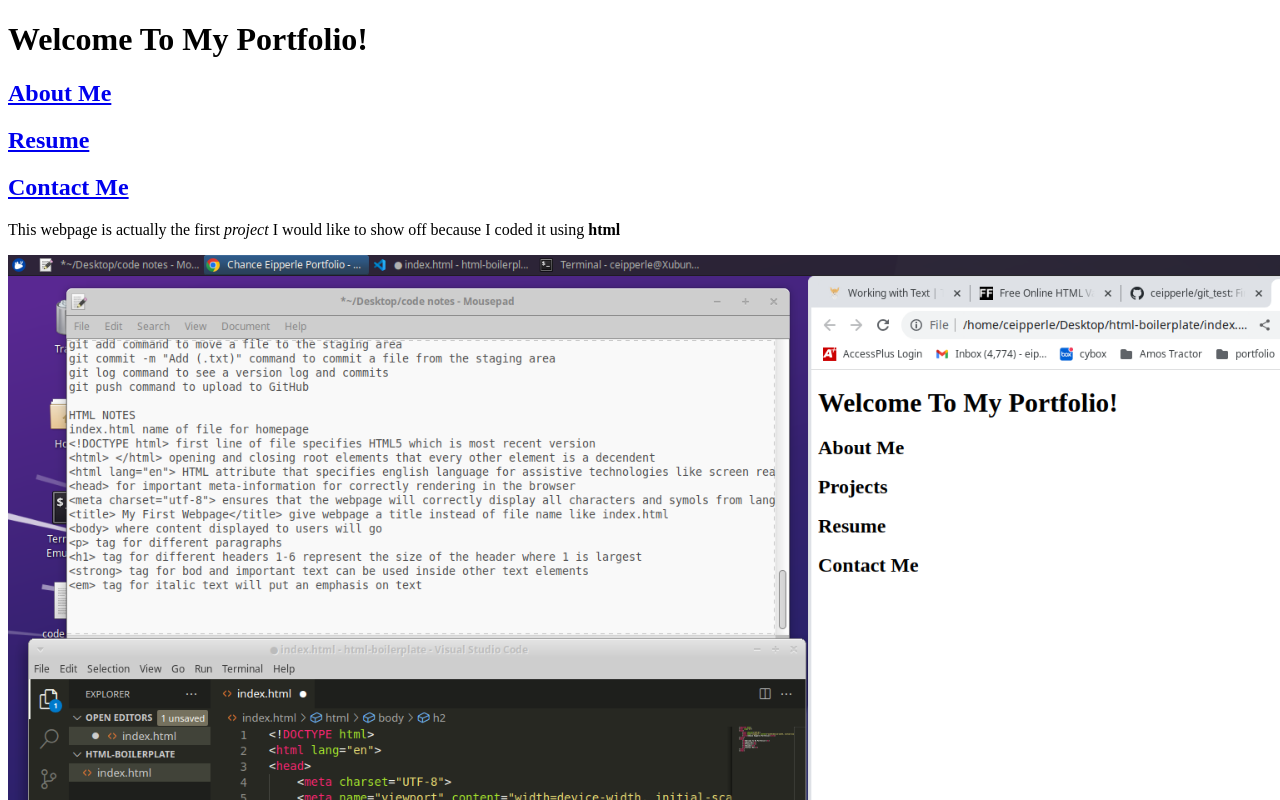
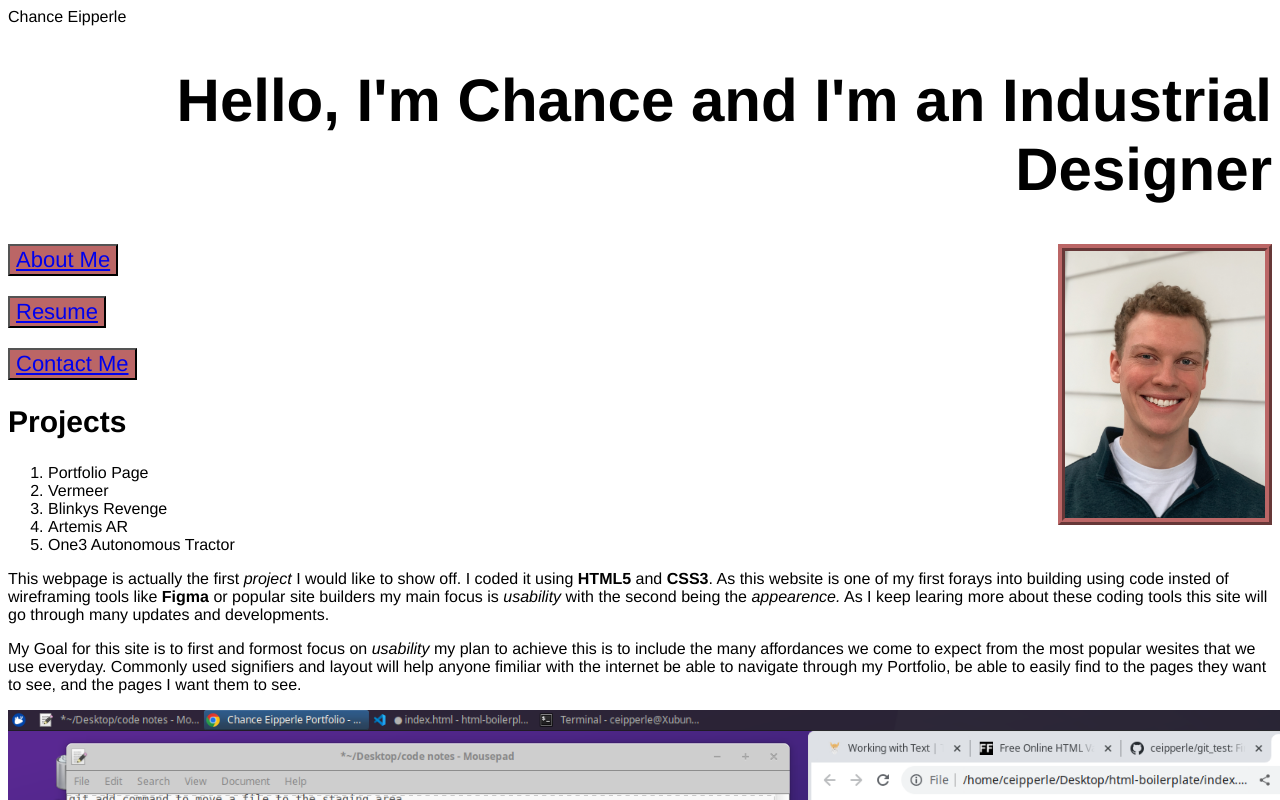
Before and after one commit to ceipperle/Portfolio, a plain HTML site: page index.html in a window 1280 px wide. Shown: the top 800 px of the page. Drawn offline with Linux system fonts and the light colour scheme.

Commit message:
Fill out pages furter with images and styling

```diff
--- /dev/null
+++ b/css/style.css
@@ -0,0 +1,30 @@
+* {
+    font-family: helvetica;
+}
+h1 {
+    text-align: center;
+}
+button {
+    font-size: 22px;
+    color: green;
+    background-color: rgb(187, 102, 102);
+    text-align: right;
+}
+img {
+    text-align: center;
+    background-color: brown;
+    align-content: center;
+    float: center;
+}
+.sub {
+    font-size: 30px;
+}
+.title {
+    text-align: right;
+    font-size: 60px;
+}
+.photo {
+    border: 7px ridge rgb(187, 102, 102);
+    float: right;
+
+}
--- a/index.html
+++ b/index.html
@@ -4,24 +4,34 @@
     <meta charset="UTF-8">
     <meta name="viewport" content="width=device-width, initial-scale=1.0">
     <title>Chance Eipperle Portfolio</title>
+    <link href="css/style.css" rel="stylesheet">
 </head>
 <body>
-    <h1>Welcome To My Portfolio!</h1>
-      <h2> <a href="aboutme.html">About Me</a> </h2>
-      <h2> <a href="resume.html">Resume</a> </h2>
-      <h2> <a href="contactme.html">Contact Me</a> </h2>
+  <div> Chance Eipperle</div>
+    <h1 class="title">Hello, I'm Chance and I'm an Industrial Designer</h1>
+    <img class="photo" src="img/0BD8F6E2-0437-44CB-99BD-FE651AD7BC3F.JPEG" alt="Cute photo of me" width="200">
+      <h2><button> <a href="aboutme.html">About Me</a> </button></h2>
+      <h2><button> <a href="resume.html">Resume</a> </button></h2>
+      <h2><button> <a href="contactme.html">Contact Me</a> </button></h2>
       <!-- These will be hyperlinks to different pages -->
-      <p>This webpage is actually the first <em>project</em> I would like to show off because I coded it using <strong>html</strong></p>
-      <img src="img/Screenshot_2024-01-12_10-23-58.png" alt="Process Image of building this site" height="900" width="1600">
-      <p>Lorem, ipsum dolor sit amet consectetur adipisicing elit. Perferendis doloremque eos ea iure assumenda ad magnam id incidunt sequi, consequatur adipisci doloribus cumque enim et atque, numquam nemo voluptate sunt?</p>
-      <h3>Projects</h3>
-        <!-- List of projects with the portfolio in order of newest to oldest -->
-        <ol>
+       <h2 class="sub"> Projects</h2>
+       <ol>
             <li>Portfolio Page</li>
             <li>Vermeer</li>
             <li>Blinkys Revenge</li>
             <li>Artemis AR</li>
             <li>One3 Autonomous Tractor</li>
         </ol>
+      <p>This webpage is actually the first <em>project</em> I would like to show off. I coded it using <strong>HTML5</strong> and <strong>CSS3</strong>. As this website is one of my first forays into building using code insted of wireframing tools like <strong>Figma</strong> or popular site builders my main focus is <em>usability</em> with the second being the <em>appearence.</em> As I keep learing more about these coding tools this site will go through many updates and developments.</p>
+      <p>My Goal for this site is to first and formost focus on <em>usability</em> my plan to achieve this is to include the many affordances we come to expect from the most popular wesites that we use everyday. Commonly used signifiers and layout will help anyone fimiliar with the internet be able to navigate through my Portfolio, be able to easily find to the pages they want to see, and the pages I want them to see.</p>
+
+      <img src="img/Screenshot_2024-01-12_10-23-58.png" alt="Process Image of building this site" height="900" width="1600">
+      <p>I wanted to take screenshots of my work building this site as I went along to best show my development process. I hope that after you see this project you can acknowledge the work that went into the site as you explore the many pages.</p>
+      <p>As you can see in the screenshot above I first layed out the framework of my website with the index or home page utilising basic HTML5</p>
+
+      <img src="img/Screenshot_2024-02-02_13-23-31.png" alt="Step 2 of site building process" height="900" width="1600">
+      <p>I started adding more pages to my site for intuitive navigation along with a start to my list of past projects.</p>
+        <!-- List of projects with the portfolio in order of newest to oldest -->
+
     </body>
 </html>
```
Also changed, not shown: aboutme.html (+4 -0 lines), contactme.html (+2 -0 lines), resume.html (+34 -0 lines), img/0BD8F6E2-0437-44CB-99BD-FE651AD7BC3F.JPEG (added), img/ChanceEipperle_Resume.jpg (added), img/Screenshot_2024-02-02_13-23-31.png (added).
